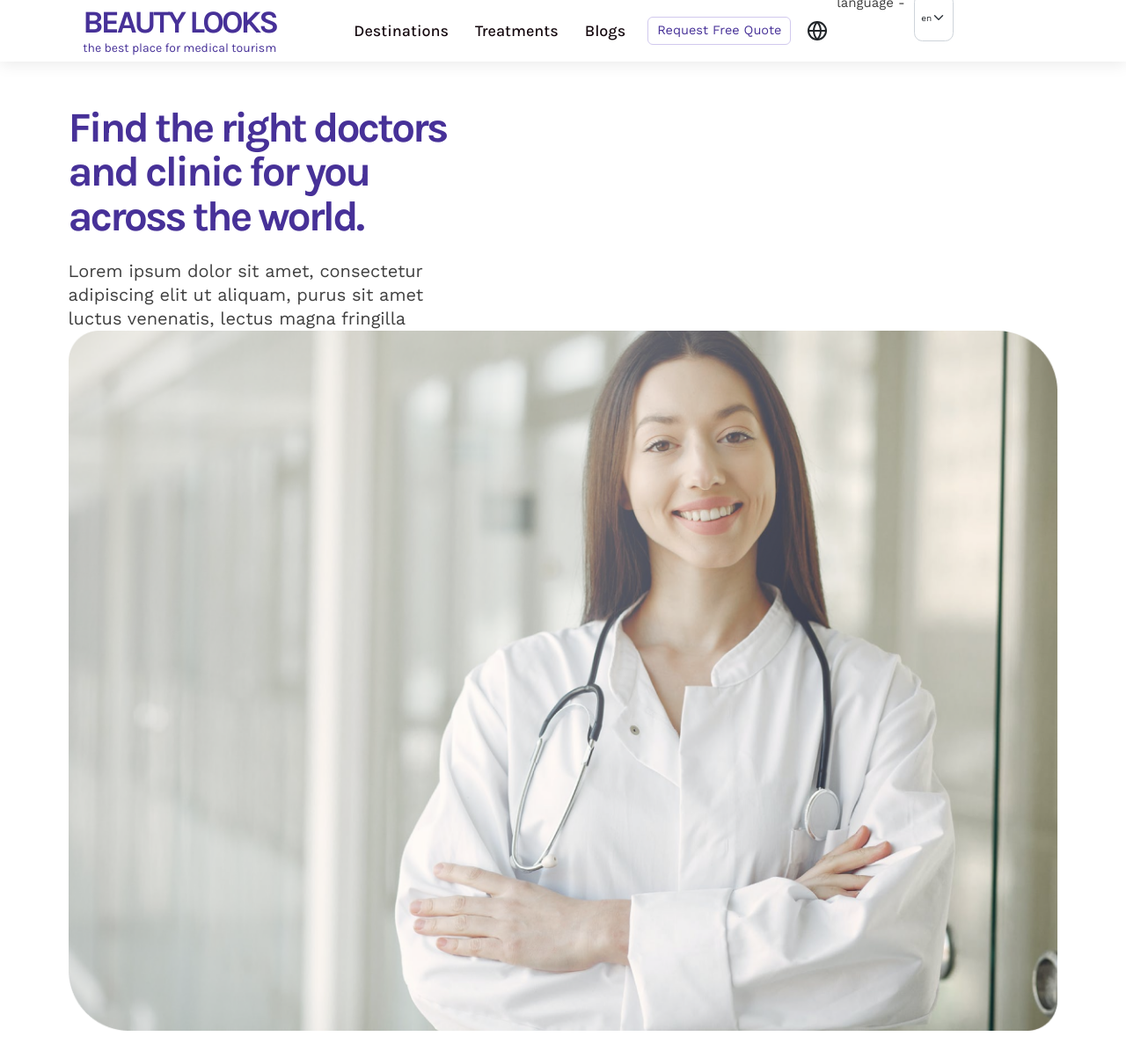
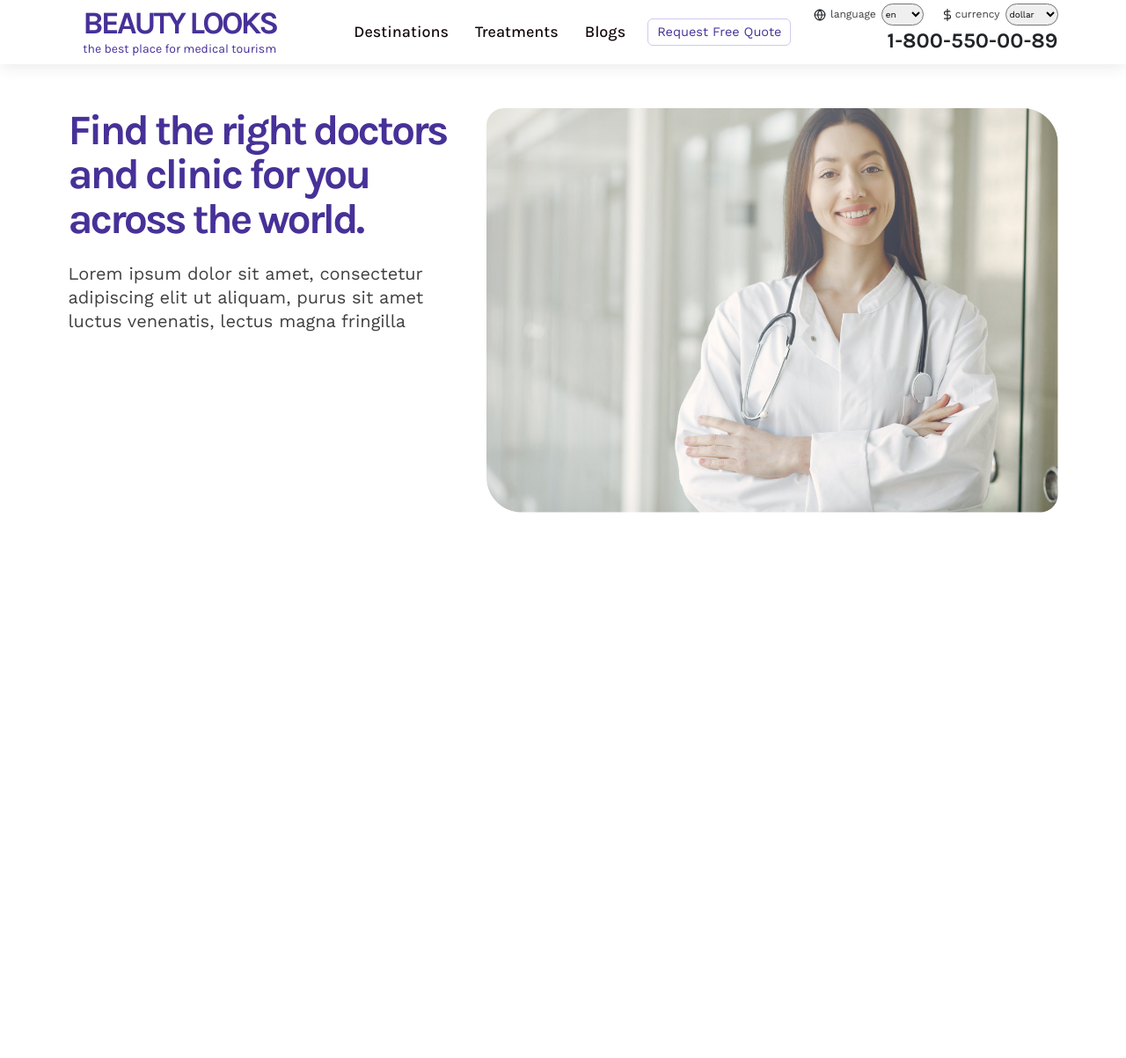
Before and after one commit to mandeepb29/medical-travel, a PHP site: page / in a window 1280 px wide. Shown: the whole page at 88% size. After the commit the page ends 583 px from the top, so only its background shows below. Run offline with PHP 8.4, Linux system fonts and the light colour scheme.

Commit message:
header edited

```diff
--- a/src/css/style.css
+++ b/src/css/style.css
@@ -68,6 +68,11 @@ p {
   color: #404040;
   line-height: 135%; }
 
+h4 {
+  text-align: right;
+  font-size: 2.4rem;
+  font-weight: 700; }
+
 .btn {
   font-size: 1.6rem;
   padding: 1rem 1.6rem;
@@ -135,23 +140,45 @@ nav {
     color: #593dbf !important; }
 
 .nav-right {
-  display: flex;
-  width: 35%; }
+  width: 35%;
+  padding-bottom: 0.5rem; }
 
-.hello {
-  margin-top: -2rem; }
+.header-icon-1 {
+  width: 1.4rem;
+  height: 1.4rem;
+  font-size: 1rem;
+  margin-top: -0.1rem; }
 
 .language {
-  font-size: 1.5rem;
-  margin-top: -3rem;
-  margin-left: 1rem; }
+  font-size: 1.2rem;
+  margin-top: -0.1rem;
+  margin-left: 0.5rem; }
 
-.form-select {
-  width: 4.5rem;
-  margin-top: -3rem;
-  margin-left: 1rem;
+.form-select-1 {
+  width: 4.8rem;
+  height: 2.5rem;
+  margin-top: -0.1rem;
+  margin-left: 0.6rem;
   margin-right: 2rem;
-  border-radius: 0.95rem; }
+  border-radius: 1.5rem; }
+
+.header-icon-2 {
+  width: 1.4rem;
+  height: 1.4rem;
+  font-size: 1rem;
+  margin-top: -0.1rem; }
+
+.currency {
+  font-size: 1.2rem;
+  margin-top: -0.1rem;
+  margin-left: 0.2rem; }
+
+.form-select-2 {
+  width: 6rem;
+  height: 2.5rem;
+  margin-top: -0.1rem;
+  margin-left: 0.6rem;
+  border-radius: 1.25rem; }
 
 .top-section {
   padding-top: 5rem;
--- a/src/index.html
+++ b/src/index.html
@@ -33,13 +33,25 @@
                 </ul>
 
                 <div class="nav-right">
-                  <i class="header-icon-1" data-feather="globe"></i>
-                  <p class="language">language -</p>
-                  <select class="form-select">
-                    <option selected>en</option>
-                    <option value="1">es</option>
-                    <option value="2">fr</option>
-                  </select>
+                  <div class="d-flex align-items-center justify-content-end">
+                    <i class="header-icon-1" data-feather="globe"></i>
+                    <p class="language">language</p>
+                    <select class="form-select-1">
+                      <option selected>en</option>
+                      <option value="1">es</option>
+                      <option value="2">fr</option>
+                    </select>
+
+                    <i class="header-icon-2" data-feather="dollar-sign"></i>
+                    <p class="currency">currency</p>
+                    <select class="form-select-2">
+                      <option selected>dollar</option>
+                      <option value="1">euro</option>
+                      <option value="2">pound</option>
+                    </select>
+                  </div>
+                  <h4 class="my-1">1-800-550-00-89</h4>
+
                 </div>
               </div>
         </div>
@@ -53,7 +65,7 @@
             <p>Lorem ipsum dolor sit amet, consectetur adipiscing elit ut aliquam,
               purus sit amet luctus venenatis, lectus magna fringilla</p>
             </div>
-            <div class="col-sm--7">
+            <div class="col-sm-7">
             <img src="../src/img/top-section-image.png" alt="#">
             </div>
           </div>
--- a/src/sass/abstracts/_variables.scss
+++ b/src/sass/abstracts/_variables.scss
@@ -10,7 +10,7 @@ $brand-purple-light: #D1C9EE;
 $text-grey: #404040;
 $color-white: #ffffff;
 $border-grey: #EDEDED;
-$border-cream: #FCF7F3;
+$color-cream: #FCF7F3;
 $border-grey-light: #EBFAEE;
 
 $default-font-size: 10px;
--- a/src/sass/base/_typography.scss
+++ b/src/sass/base/_typography.scss
@@ -29,3 +29,9 @@ p {
     color: $text-grey;
     line-height: 135%;
 }
+
+h4{
+    text-align: right;
+    font-size: 2.4rem;
+    font-weight: 700;
+}
```
Also changed, not shown: src/sass/layouts/_header.scss (+37 -11 lines).
